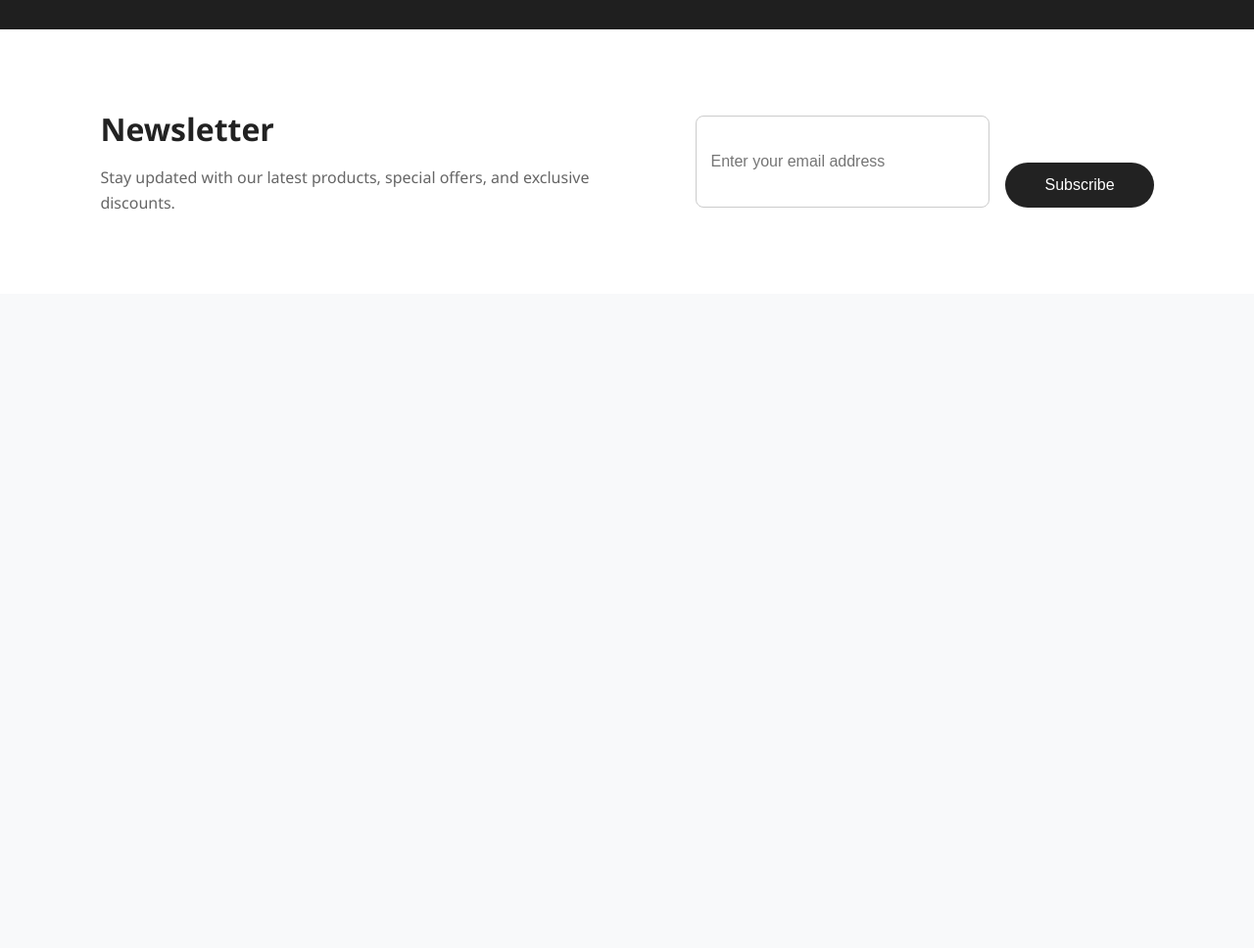
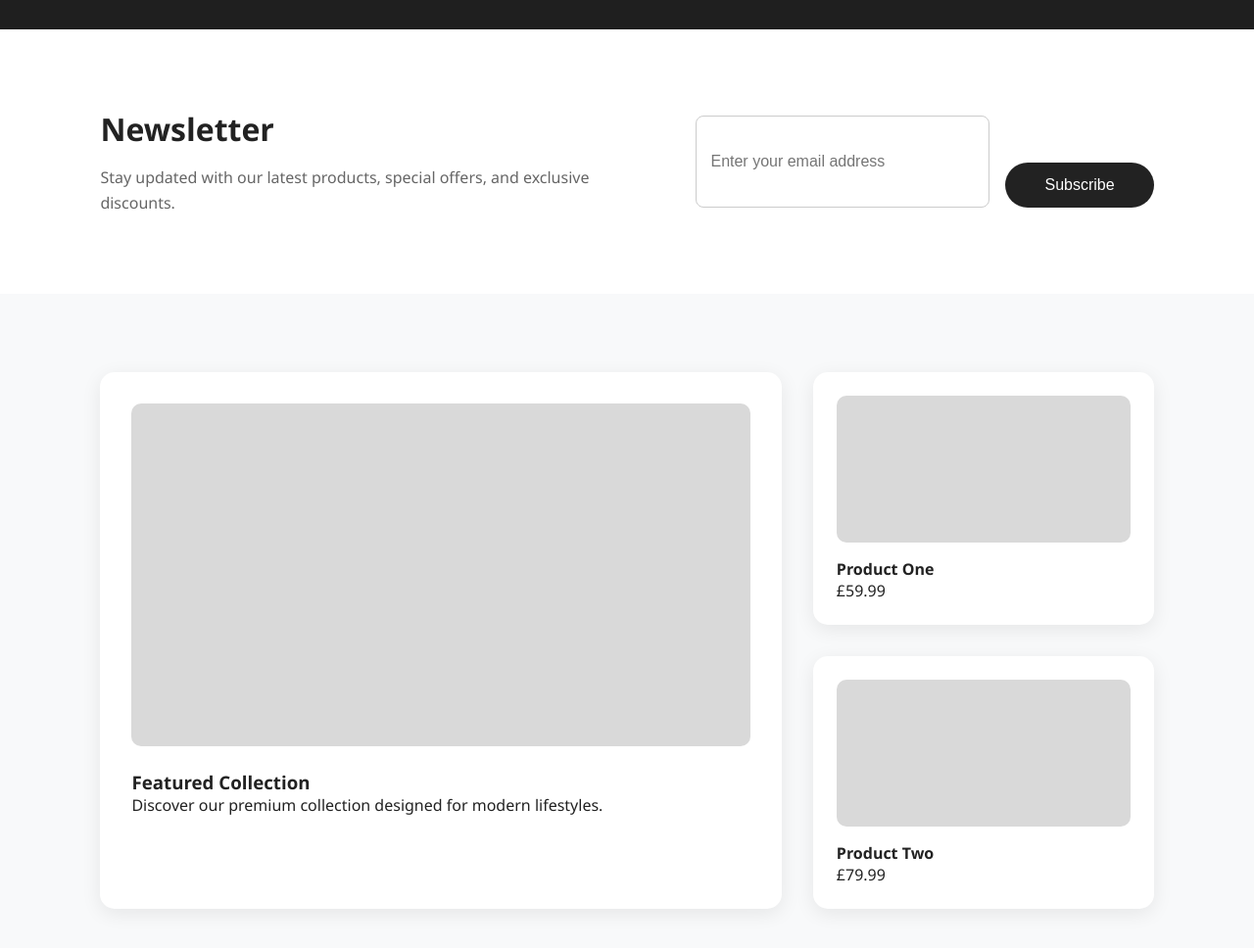
Before and after one commit to edwin-27/PSD-to-HTML-Shop-Page, a plain HTML site: page index.html in a window 1280 px wide. Shown: the part 1762-2730 px from the top of the page at 98% size. Before the commit the page ends 2062 px from the top, so only its background shows below. Drawn offline with Linux system fonts and the light colour scheme.

Commit message:
added Product showcase

```diff
--- a/index.html
+++ b/index.html
@@ -95,6 +95,40 @@
 
         </section>
 
+        <section class="showcase">
+
+            <div class="showcase-large">
+                <div class="showcase-image"></div>
+
+                <h3>Featured Collection</h3>
+
+                <p>
+                    Discover our premium collection designed for modern lifestyles.
+                </p>
+            </div>
+
+            <div class="showcase-small">
+
+                <article class="small-card">
+                    <div class="small-image"></div>
+
+                    <h4>Product One</h4>
+
+                    <p>£59.99</p>
+                </article>
+
+                <article class="small-card">
+                    <div class="small-image"></div>
+
+                    <h4>Product Two</h4>
+
+                    <p>£79.99</p>
+                </article>
+
+            </div>
+
+        </section>
+
     </main>
 
 </body>
--- a/styles.css
+++ b/styles.css
@@ -194,3 +194,64 @@ button:hover{
 
     font-size:1rem;
 }
+
+/* Showcase */
+
+.showcase{
+    display:grid;
+    grid-template-columns:2fr 1fr;
+
+    gap:2rem;
+
+    padding:5rem 8%;
+
+    background:#f8f9fa;
+}
+
+.showcase-large{
+    background:white;
+
+    padding:2rem;
+
+    border-radius:15px;
+
+    box-shadow:0 5px 20px rgba(0,0,0,0.08);
+}
+
+.showcase-image{
+    height:350px;
+
+    background:#d9d9d9;
+
+    border-radius:10px;
+
+    margin-bottom:1.5rem;
+}
+
+.showcase-small{
+    display:flex;
+
+    flex-direction:column;
+
+    gap:2rem;
+}
+
+.small-card{
+    background:white;
+
+    padding:1.5rem;
+
+    border-radius:15px;
+
+    box-shadow:0 5px 20px rgba(0,0,0,0.08);
+}
+
+.small-image{
+    height:150px;
+
+    background:#d9d9d9;
+
+    border-radius:10px;
+
+    margin-bottom:1rem;
+}
```
